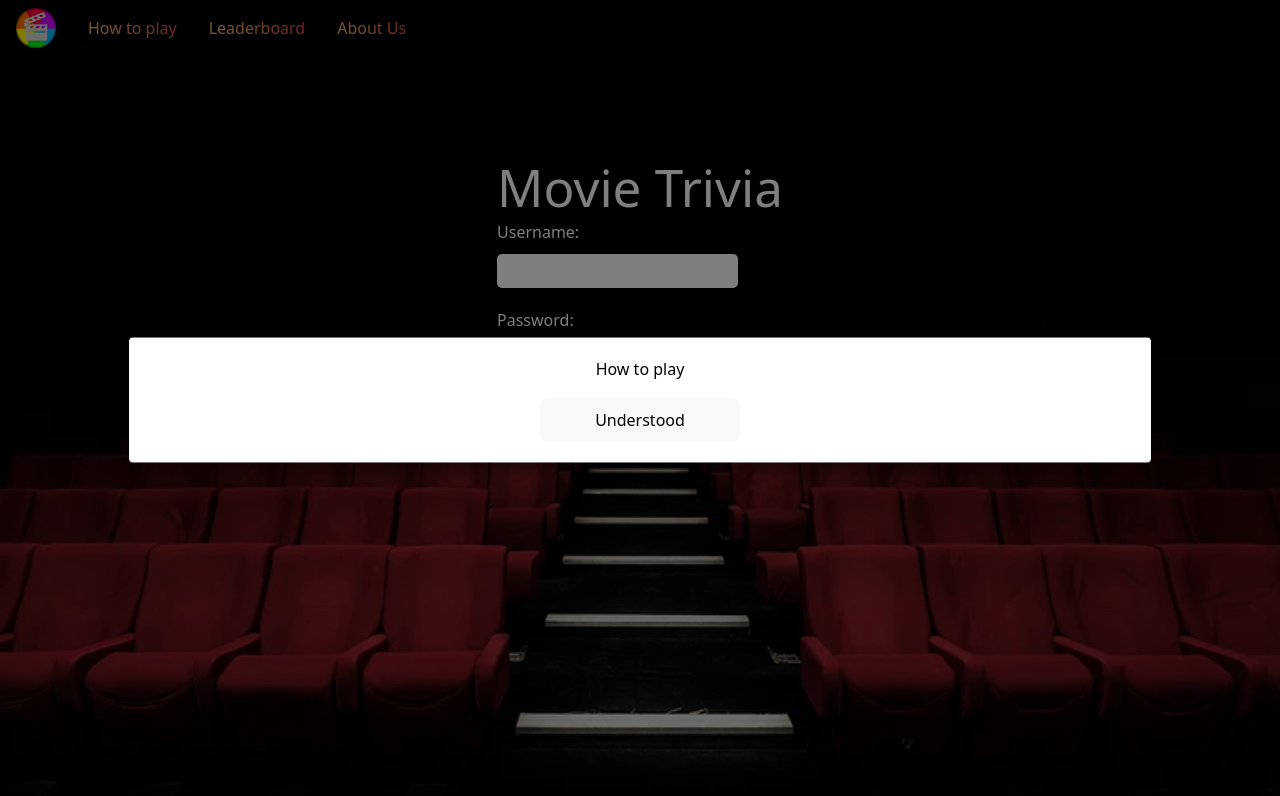
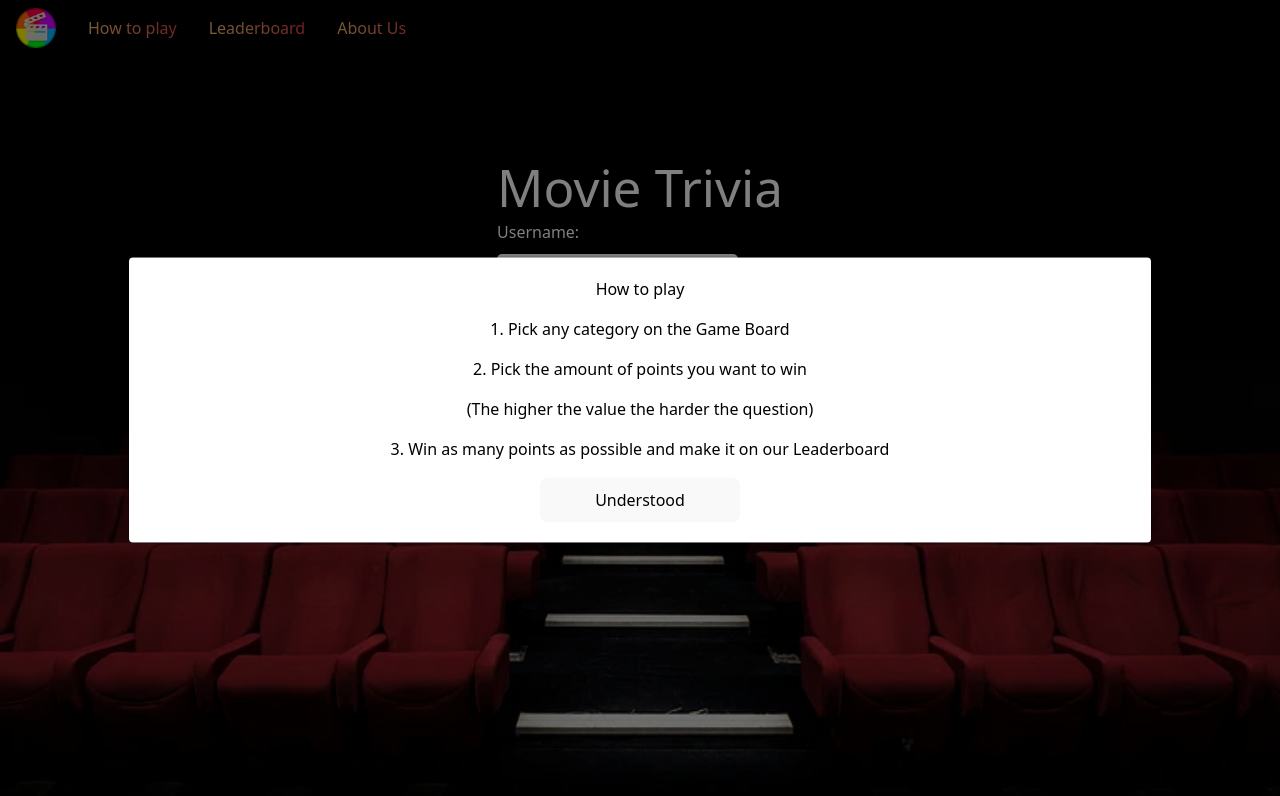
Before and after one commit to Alexhong1269/MovieTrivia, a React (Vite) app: page /login in a window 1280 px wide. Both pictures are taken after a click on the button "How to play". Shown: the top 796 px of the page. Built offline with nearby package versions, Linux system fonts and the light colour scheme.

Commit message:
updated the how to play

```diff
--- a/src/components/Navbar.jsx
+++ b/src/components/Navbar.jsx
@@ -94,6 +94,10 @@ function NavBar({ isHidden, toggleVisibility }) {
       <div className={`modal ${isHidden ? "hidden" : ""}`}>
         <div className="modal-content">
           <p>How to play</p>
+          <p>1. Pick any category on the Game Board</p>
+          <p>2. Pick the amount of points you want to win</p>
+          <p>(The higher the value the harder the question)</p>
+          <p>3. Win as many points as possible and make it on our Leaderboard</p>
           <button onClick={toggleVisibility}>Understood</button>
         </div>
       </div>
```
